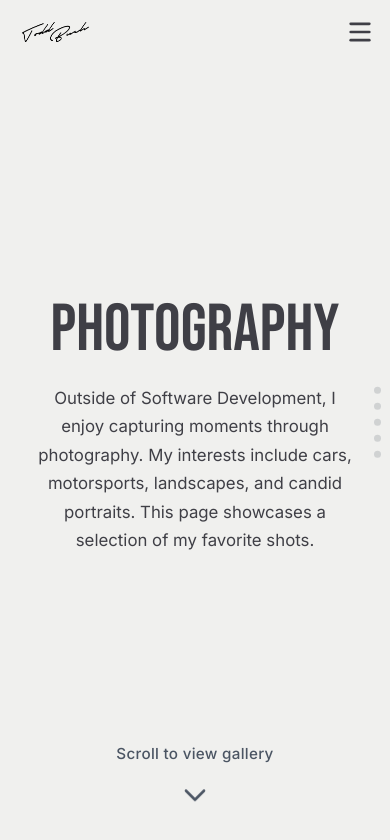
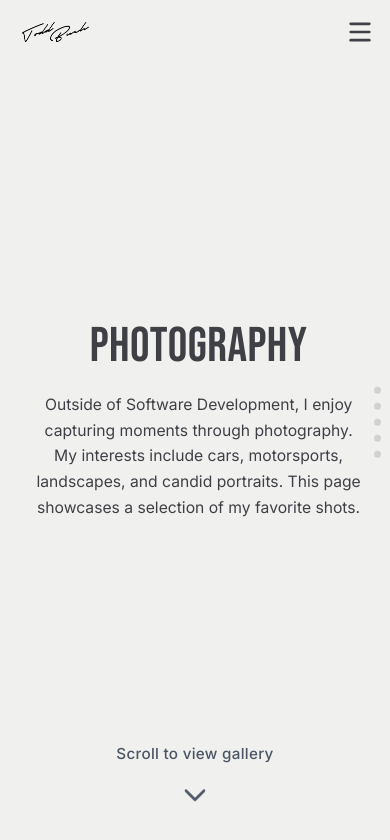
Before and after one commit to todd-buch/Portfolio, a React (Vite) app: page /photography in a window 390 px wide. Shown: the top 840 px of the page. Built offline with nearby package versions, Linux system fonts and the light colour scheme.

Commit message:
Center mobile photography intro and auto-collapse detail cards on scroll.
Slightly reduce intro type size and balance gutters for visual center;
collapse expanded description cards when the active slide changes.

```diff
--- a/src/pages/Photography/PhotoScroller.css
+++ b/src/pages/Photography/PhotoScroller.css
@@ -70,14 +70,18 @@
   font-size: clamp(3rem, 17vw, 15rem);
   line-height: 1;
   color: var(--text-primary);
+  text-align: center;
+  width: 100%;
 }
 
 .photo-intro-bio {
-  margin: 0;
+  margin: 0 auto;
   color: var(--text-primary);
   font-size: clamp(1.05rem, 1.6vw, 1.2rem);
   line-height: 1.7;
   max-width: 34rem;
+  text-align: center;
+  width: 100%;
 }
 
 .photo-intro-bio p {
@@ -333,6 +337,37 @@
 
 @media (max-width: 900px) {
   /*
+   * Intro: slightly smaller type + equal gutters so the block reads centered
+   * (side dots make a pure center look left-shifted).
+   */
+  .photo-intro {
+    padding: 6.5rem 1.75rem 2rem;
+    /* Optical balance vs. the right-side page dots */
+    padding-left: calc(1.75rem + 0.45rem);
+    padding-right: 1.75rem;
+    box-sizing: border-box;
+  }
+
+  .photo-intro-center {
+    width: 100%;
+    max-width: 22rem;
+    margin-inline: auto;
+    padding-bottom: 4.5rem;
+    box-sizing: border-box;
+  }
+
+  .photo-intro-title {
+    font-size: clamp(2.6rem, 12.5vw, 4.25rem);
+    letter-spacing: 0.01em;
+  }
+
+  .photo-intro-bio {
+    font-size: clamp(0.98rem, 3.6vw, 1.1rem);
+    max-width: 100%;
+    line-height: 1.65;
+  }
+
+  /*
    * Mobile frame (spacer model):
    *   [spacer flex] — equal top/bottom spacers center the image
    *   [image]
--- a/src/pages/Photography/PhotoScroller.tsx
+++ b/src/pages/Photography/PhotoScroller.tsx
@@ -293,6 +293,17 @@ export default function PhotoScroller({
     };
   }, [slides, endContent, hasIntro]);
 
+  // Let description cards collapse when the user leaves their slide.
+  useEffect(() => {
+    const root = scrollerRef.current;
+    if (!root) return;
+    root.dispatchEvent(
+      new CustomEvent("photo-active-change", {
+        detail: { activeIndex, dotsDimmed },
+      }),
+    );
+  }, [activeIndex, dotsDimmed]);
+
   const goTo = useCallback(
     (index: number) => {
       const el = slideRefs.current[index];
--- a/src/pages/Photography/Photo_Description.tsx
+++ b/src/pages/Photography/Photo_Description.tsx
@@ -52,6 +52,38 @@ export default function Photo_Description({
     mq.addEventListener("change", onChange);
     return () => mq.removeEventListener("change", onChange);
   }, []);
+
+  // Auto-collapse when the scroller moves to another photo (or intro/footer).
+  useEffect(() => {
+    const scroller = findPhotoScroller(boxRef.current);
+    if (!scroller) return;
+
+    const onActiveChange = (event: Event) => {
+      if (!expanded) return;
+      const detail = (event as CustomEvent<{ activeIndex: number; dotsDimmed: boolean }>)
+        .detail;
+      const slide = boxRef.current?.closest(
+        "[data-slide-index]",
+      ) as HTMLElement | null;
+      if (!slide) return;
+
+      const myIndex = Number(slide.dataset.slideIndex);
+      const leftSlide =
+        detail?.dotsDimmed === true ||
+        (Number.isFinite(myIndex) && myIndex !== detail?.activeIndex);
+
+      if (leftSlide) {
+        // Quiet collapse — do not fight the user's scroll position.
+        scrollBeforeExpand.current = null;
+        setExpanded(false);
+      }
+    };
+
+    scroller.addEventListener("photo-active-change", onActiveChange);
+    return () => {
+      scroller.removeEventListener("photo-active-change", onActiveChange);
+    };
+  }, [expanded]);
 
   const openGallery = () => {
     if (!galleryTo) return;
```
